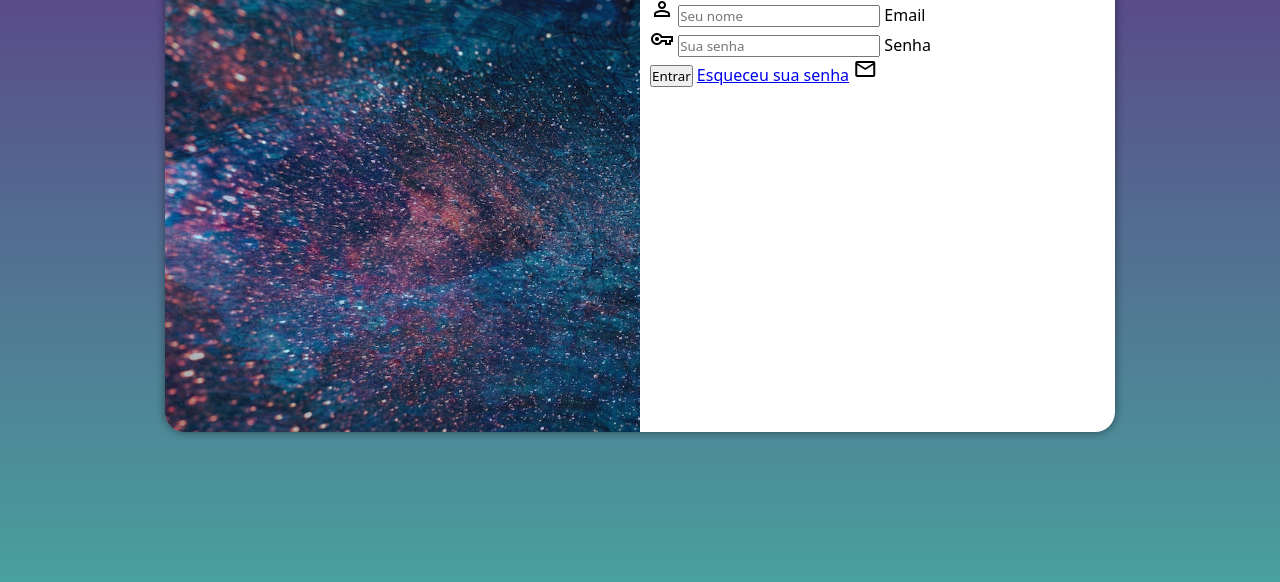
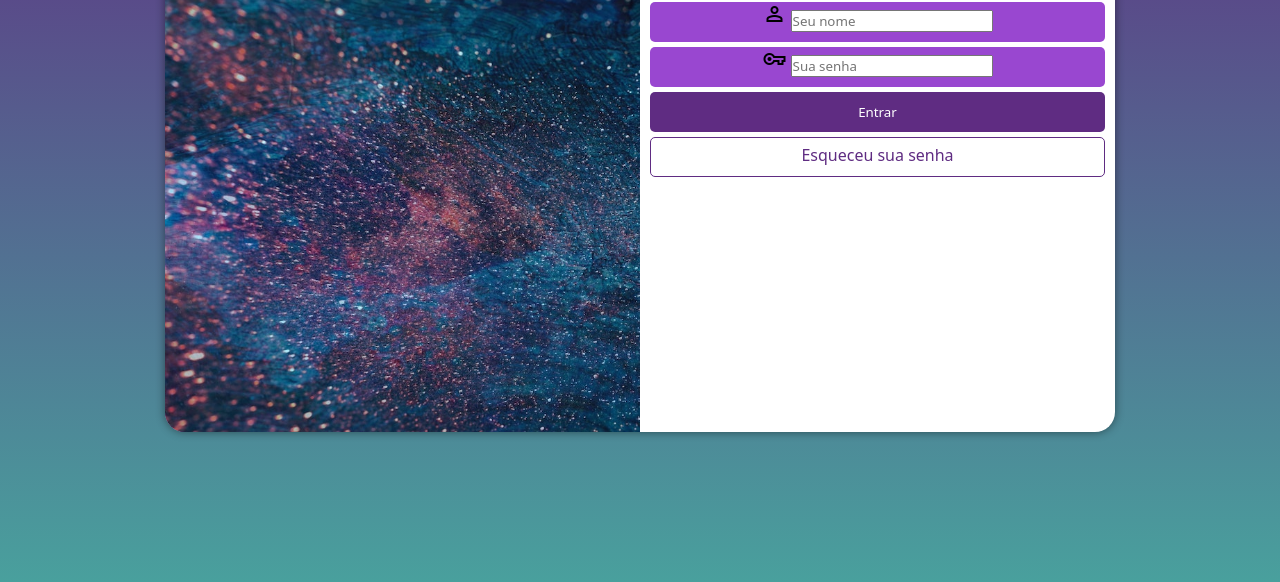
Before and after one commit to JuanSune/Projeto-Login, a plain HTML site: page index.html in a window 1280 px wide. Shown: the part 218-800 px from the top of the page. Drawn offline with nearby package versions, Linux system fonts and the light colour scheme.

Commit message:
penultima?

```diff
--- a/estilos/style.css
+++ b/estilos/style.css
@@ -58,3 +58,61 @@ section#login > div#formulario
     padding: 10px;
 
 }
+
+.bloco
+{
+    display: block;
+}
+
+form>input[type=submit]
+{
+    background-color: #5f2c82;
+    width: 100%;
+    height: 40px;
+    border-radius: 5px;
+    border: none;
+    cursor: pointer;
+    color: white;
+    margin-top: 5px;
+}
+
+form>input[type=submit]:hover
+{
+    background-color: #9947d0;
+}
+
+form>a
+{
+    background-color: white;
+    width: 100%;
+    height: 40px;
+    border-radius: 5px;
+    border: none;
+    cursor: pointer;
+    color: #5f2c82;
+    border: 1px solid #5f2c82;
+    text-decoration: none;
+    text-align: center;
+    padding: 6px 0px;
+    margin-top: 5px;
+}
+
+form>a:hover
+{
+    color: white;
+    background-color: #9947d0;
+}
+
+div.campo
+{
+    background-color: #9947d0;
+    width: 100%;
+    height: 40px;
+    border-radius: 5px;
+    text-align: center;
+    margin-top: 5px;
+}
+div.campo > label
+{
+    display: none;
+}
--- a/index.html
+++ b/index.html
@@ -20,7 +20,7 @@
 
             <div id="formulario">
                 <h1>Login</h1>
-                <p>Seja bem vindo faça seu login</p>
+                <p>Seja bem vindo!</p>
                 <form action="login.php" method="post" autocomplete="on">
                     <div class="campo">
                         <span class="material-symbols-outlined">
@@ -38,11 +38,9 @@
                         <label for="isenha">Senha</label>
 
                     </div>
-                    <input type="submit" value="Entrar">
-                    <a href="esqueci.html">Esqueceu sua senha</a>
-                    <span class="material-symbols-outlined">
-                        mail
-                    </span>
+                    <input type="submit" value="Entrar" class="bloco">
+                    <a href="esqueci.html" class="bloco">Esqueceu sua senha </a>
+
                 </form>
             </div>
         </section>
```
